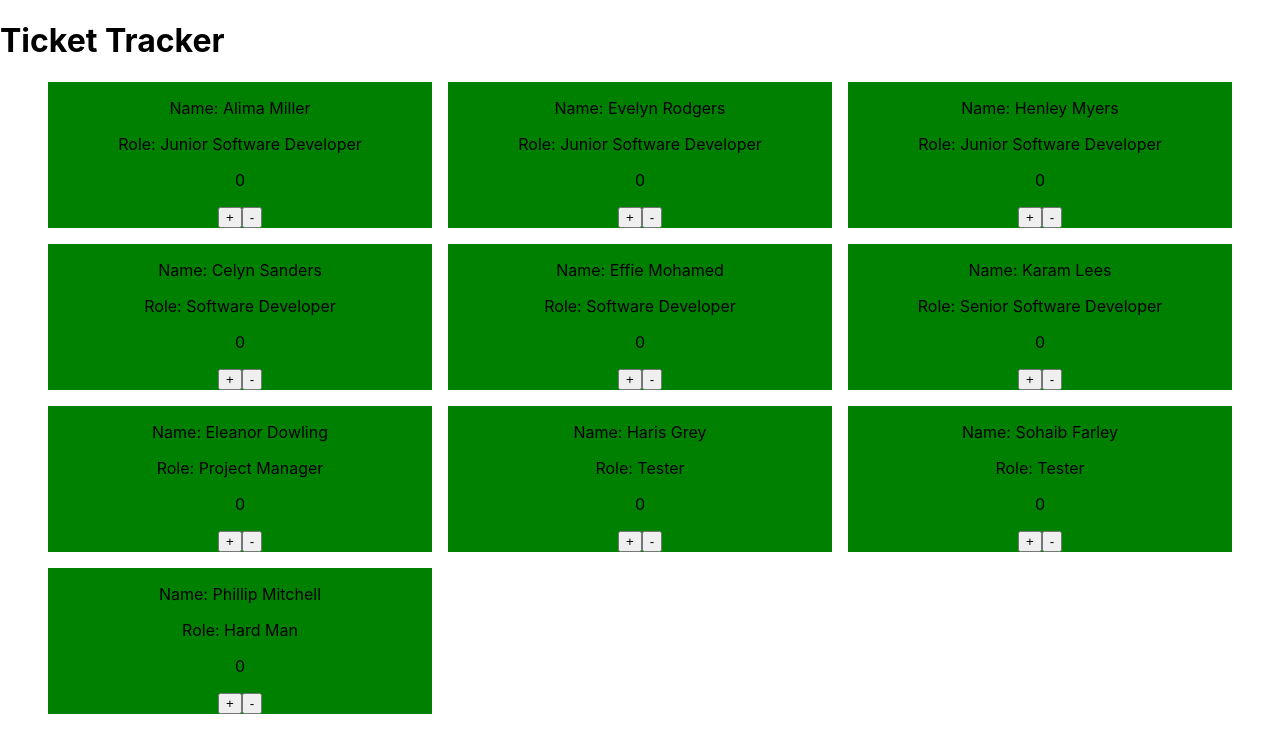
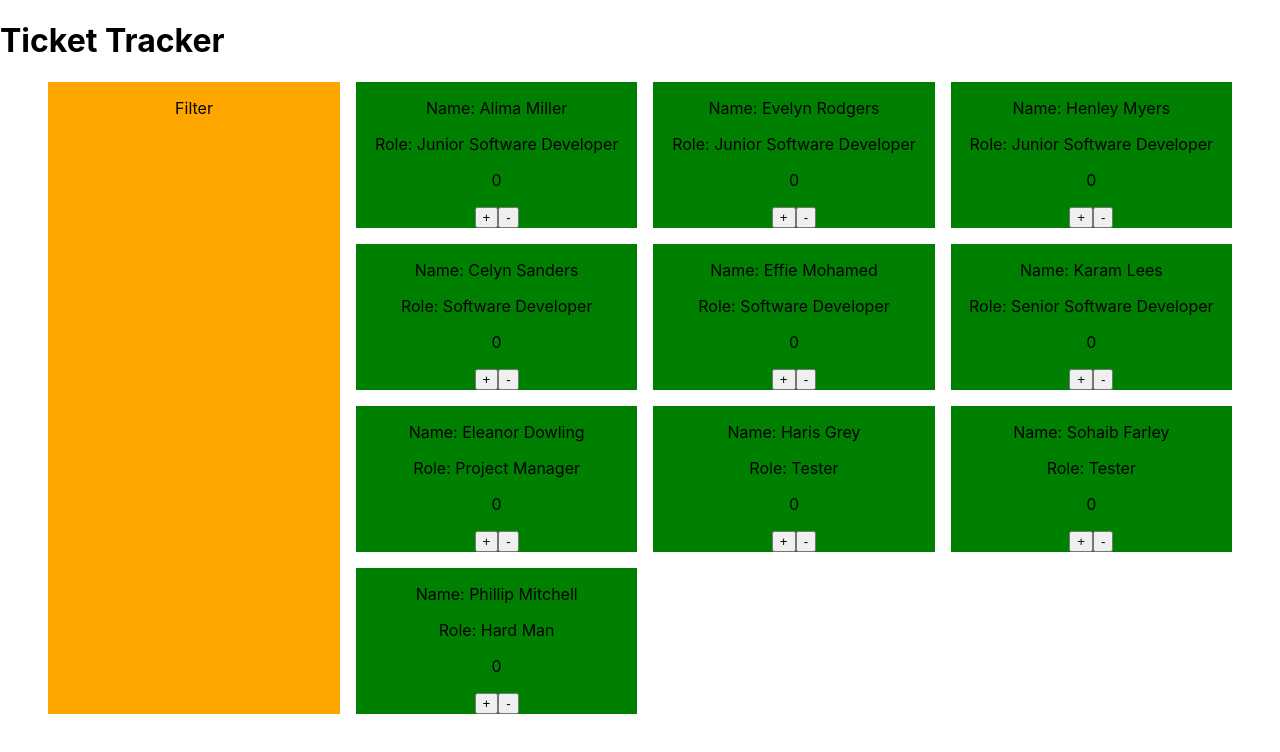
Before and after one commit to Benyamin428/React-Ticket-System, a React (Create React App) app in the folder ticket-system/: page / in a window 1280 px wide. Shown: the top 752 px of the page. Built offline with nearby package versions, Linux system fonts and the light colour scheme.

Commit message:
improved styling and added filter block

```diff
--- a/ticket-system/src/App.scss
+++ b/ticket-system/src/App.scss
@@ -1,9 +1,18 @@
 .team {
-    display: grid;
-    grid-template-columns: 1fr 1fr 1fr;
-    justify-content: center;
+    padding-left: 1.5rem;
+    padding-right: 1.5rem;
     text-align: center;
-    gap: 1rem;
-    padding-left: 3rem;
-    padding-right: 3rem;
 }
+
+
+@media screen and (min-width: 768px) {
+    .team {
+        display: grid;
+        grid-template-columns: 1fr 3fr;
+        grid-template-rows: 1fr 1fr 1fr 1fr;
+        justify-content: center;
+        gap: 1rem;
+        padding-left: 3rem;
+        padding-right: 3rem;
+    }
+}
--- a/ticket-system/src/assets/components/Employee/Employee.jsx
+++ b/ticket-system/src/assets/components/Employee/Employee.jsx
@@ -39,7 +39,12 @@ const Employee = ({teamArr}) => {
 
     return (
         <>
-            {listOfEmployees}
+            <div className="team__filter">
+                <p>Filter</p>
+            </div>
+            <div className="team__employee">
+                {listOfEmployees}
+            </div>
         </>
     );
 }
--- a/ticket-system/src/assets/components/Employee/Employee.scss
+++ b/ticket-system/src/assets/components/Employee/Employee.scss
@@ -1,3 +1,17 @@
-.team__employee-card {
-    background: green;
+.team__employee {
+    .team__employee-card {
+        background: green;
+    }
 }
+
+.team__filter {
+    background: orange;
+}
+
+@media screen and (min-width: 768px) {
+    .team__employee {
+        display: grid;
+        grid-template-columns: 1fr 1fr 1fr;
+        gap: 1rem;
+    }
+}
```
